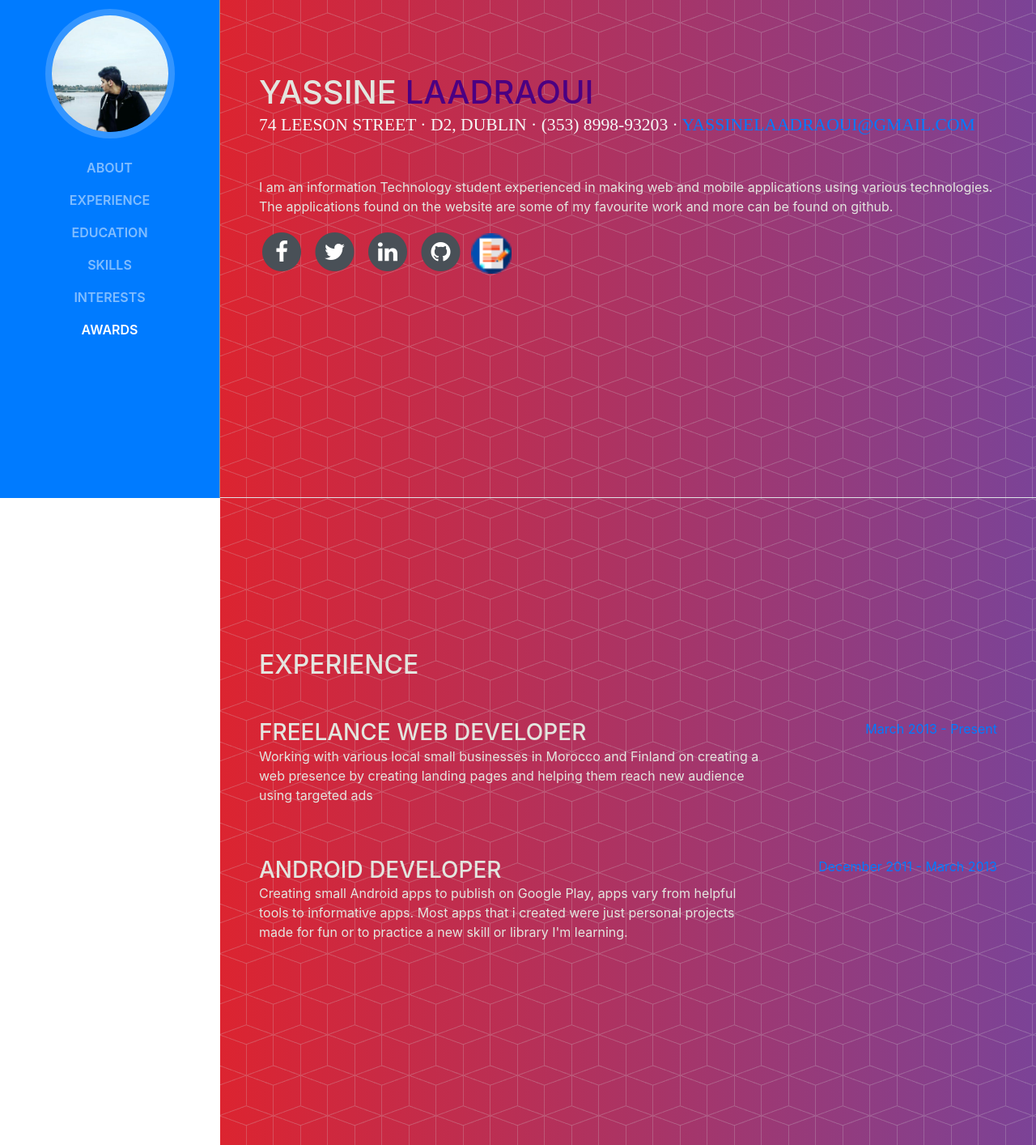
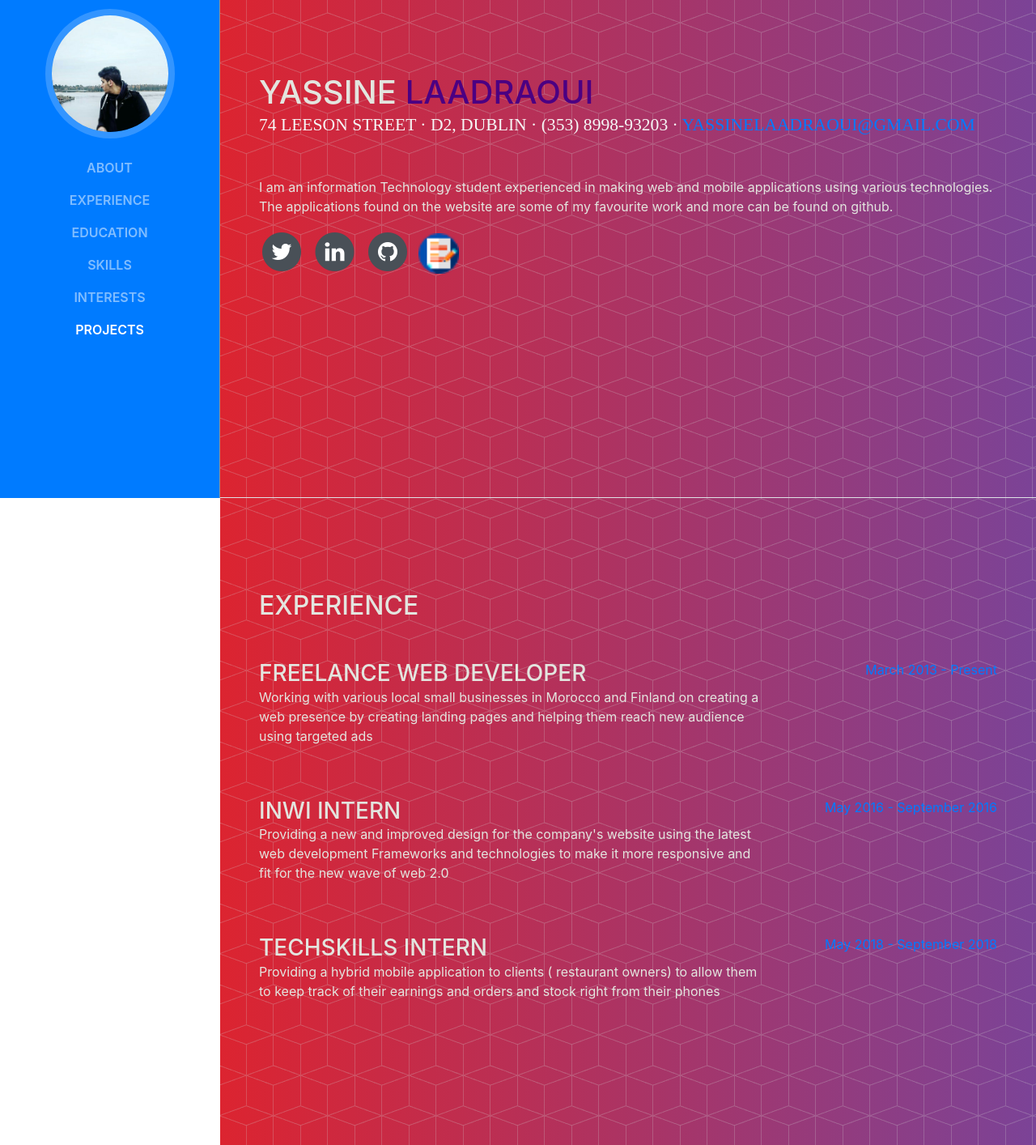
Before and after one commit to Yassinelaadraoui/portfolio.github.io, a website with bundled scripts: page index.html in a window 1280 px wide. Shown: the part 185-1599 px from the top of the page at 81% size. Built offline with nearby package versions, Linux system fonts and the light colour scheme; a web font is replaced by a local one.

Commit message:
new improvements

```diff
--- a/index.html
+++ b/index.html
@@ -57,7 +57,7 @@
             <a class="nav-link js-scroll-trigger" href="#interests">Interests</a>
           </li>
           <li class="nav-item">
-            <a class="nav-link js-scroll-trigger" href="#awards">Awards</a>
+            <a class="nav-link js-scroll-trigger" href="#awards">Projects</a>
           </li>
         </ul>
       </div>
@@ -85,14 +85,7 @@
           </div>
           <p class="text">I am an information Technology student experienced in making web and mobile applications using various technologies. The applications found on the website are some of my favourite work and more can be found on github.</p>
           <ul class="list-inline list-social-icons mb-0">
-            <li class="list-inline-item">
-              <a href="https://www.facebook.com/Zsphinx">
-                <span class="fa-stack fa-lg">
-                  <i class="fa fa-circle fa-stack-2x"></i>
-                  <i class="fa fa-facebook fa-stack-1x fa-inverse"></i>
-                </span>
-              </a>
-            </li>
+
             <li class="list-inline-item">
               <a href="https://twitter.com/YassineLaadraou">
                 <span class="fa-stack fa-lg">
@@ -145,15 +138,25 @@
 
           <div class="resume-item d-flex flex-column flex-md-row mb-5">
             <div class="resume-content mr-auto">
-              <h3 class="mb-0">Android Developer</h3>
+              <h3 class="mb-0">INWI Intern</h3>
 
-              <p>Creating small Android apps to publish on Google Play, apps vary from helpful tools to informative apps. Most apps that i created were just personal projects made for fun or to practice a new skill or library I'm learning.</p>
+              <p>Providing a new and improved design for the company's website using the latest web development Frameworks and technologies to make it more responsive and fit for the new wave of web 2.0</p>
             </div>
             <div class="resume-date text-md-right">
-              <span class="text-primary">December 2011 - March 2013</span>
+              <span class="text-primary">May 2016 - September 2016</span>
             </div>
           </div>
 
+          <div class="resume-item d-flex flex-column flex-md-row mb-5">
+            <div class="resume-content mr-auto">
+              <h3 class="mb-0">TechSkills Intern</h3>
+
+              <p>Providing a hybrid mobile application to clients ( restaurant owners) to allow them to keep track of their earnings and orders and stock right from their phones</p>
+            </div>
+            <div class="resume-date text-md-right">
+              <span class="text-primary">May 2018 - September 2018</span>
+            </div>
+          </div>
 
 
 
@@ -262,8 +265,8 @@
       <section style="color:#e3e5df" class="resume-section p-3 p-lg-5 d-flex flex-column" id="interests">
         <div class="my-auto">
           <h2 class="mb-5">Interests</h2>
-          <p>Apart from being a web developer, I enjoy reading and learning about new subject. Currently, I am reading about machine learning and AI and i enjoy being outdoor and camping.</p>
-          <p class="mb-0">I enjoy travelling i've been to many places accross europe and in  my home country. and learning about new cultures, new languages and history.</p>
+          <p>Apart from being a Software enthusiast, I enjoy reading and learning about new subjects. Currently, I am reading about machine learning and AI and i also enjoy being outdoor and camping.</p>
+          <p class="mb-0">I enjoy travelling i've been to many places accross europe and in  my home country. My favourite thing about travelling is learning about new cultures, new languages and history.</p>
         </div>
       </section>
 
```
